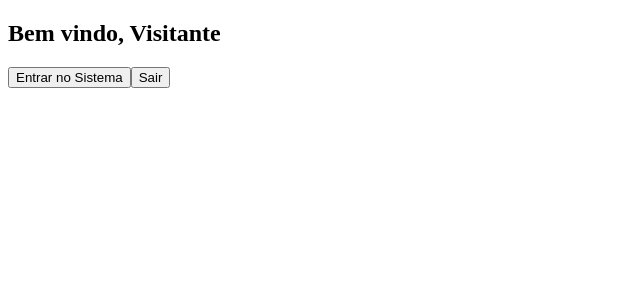
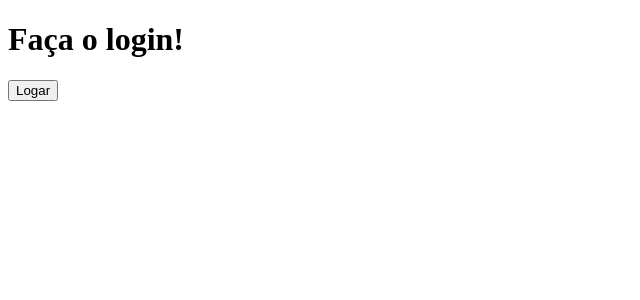
Before and after one commit to Julioclma/react-learning, a React (Create React App) app: page / in a window 1280 px wide. Shown: the top 300 px of the page, without its empty margins (0-640 px from the left). Built offline with nearby package versions, Linux system fonts and the light colour scheme.

Commit message:
Renderização condicional

```diff
--- a/src/App.js
+++ b/src/App.js
@@ -1,12 +1,29 @@
 import React, { Component } from 'react';
-import Membro from './components/Membro';
 
 class App extends Component {
+
+  constructor(props) {
+    super(props);
+    this.state = {
+      status: false
+    }
+  }
 
   render() {
     return (
       <div>
-        <Membro name="Visitante"/>
+        {this.state.status ?
+        <div>
+          <h1>Bem-vindo ao Sistema</h1>
+          <button onClick={() => this.setState({ status: false })}>Sair</button>
+          </div>
+           :
+           <div>
+          <h1>Faça o login!</h1>
+          <button onClick={() => this.setState({ status: true })}>Logar</button>
+          </div>
+        }
+
       </div>
     );
 
--- a/src/components/Membro/index.js
+++ /dev/null
@@ -1,31 +0,0 @@
-import React, { Component } from 'react';
-
-class Membro extends Component {
-
-    constructor(props) {
-        super(props);
-        this.state = {
-            name: props.name
-        }
-
-        this.entrar = this.entrar.bind(this);
-    }
-
-    entrar(name) {
-        this.setState({ name: name });
-    }
-
-
-
-    render() {
-        return (
-            <div>
-                <h2>Bem vindo, {this.state.name}</h2>
-                <button onClick={() => this.entrar('Julio')}>Entrar no Sistema</button>
-                <button onClick={() => this.setState({ name: 'Visitante' })}>Sair</button>
-            </div>
-        );
-    }
-}
-
-export default Membro;
```
